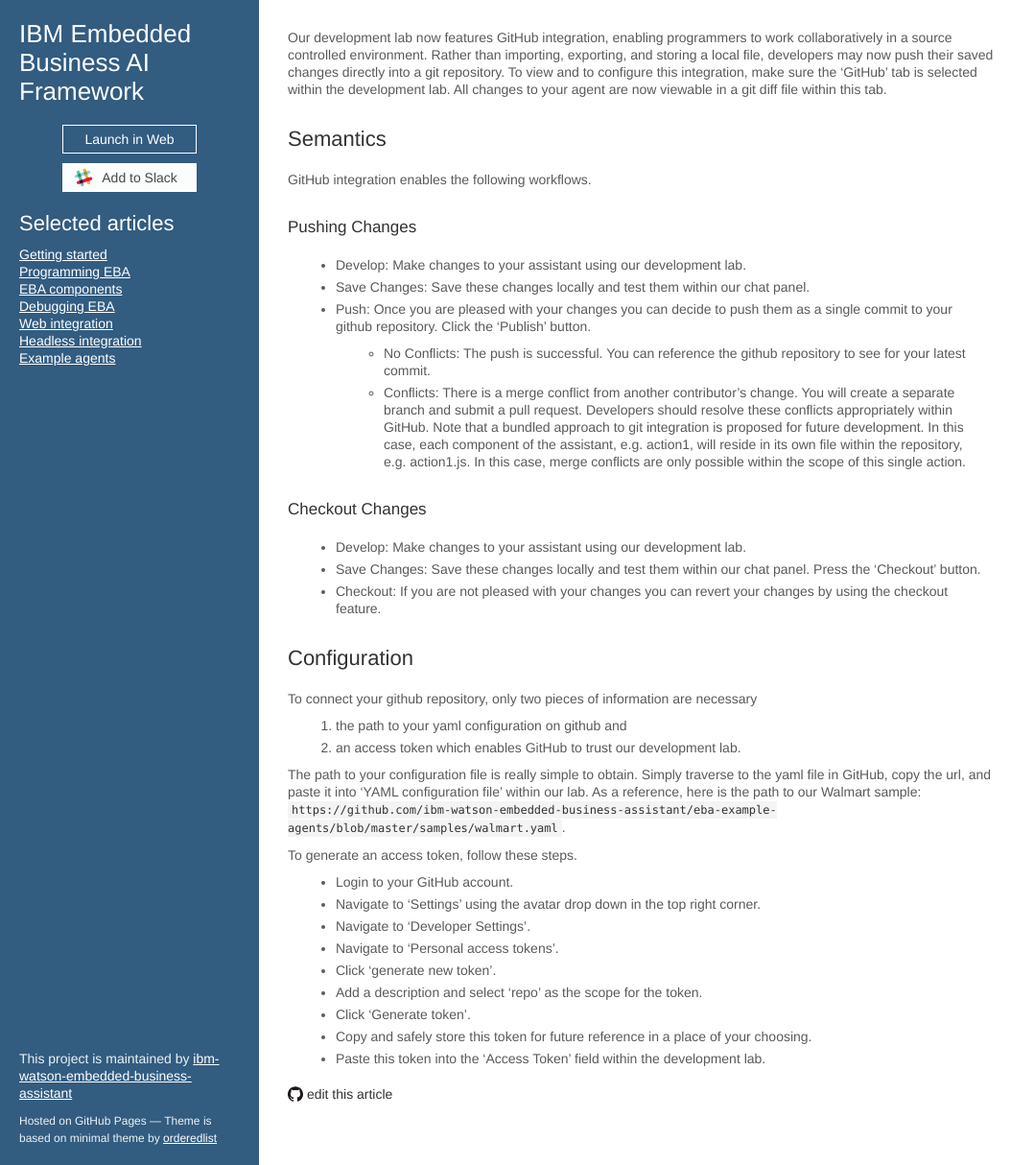
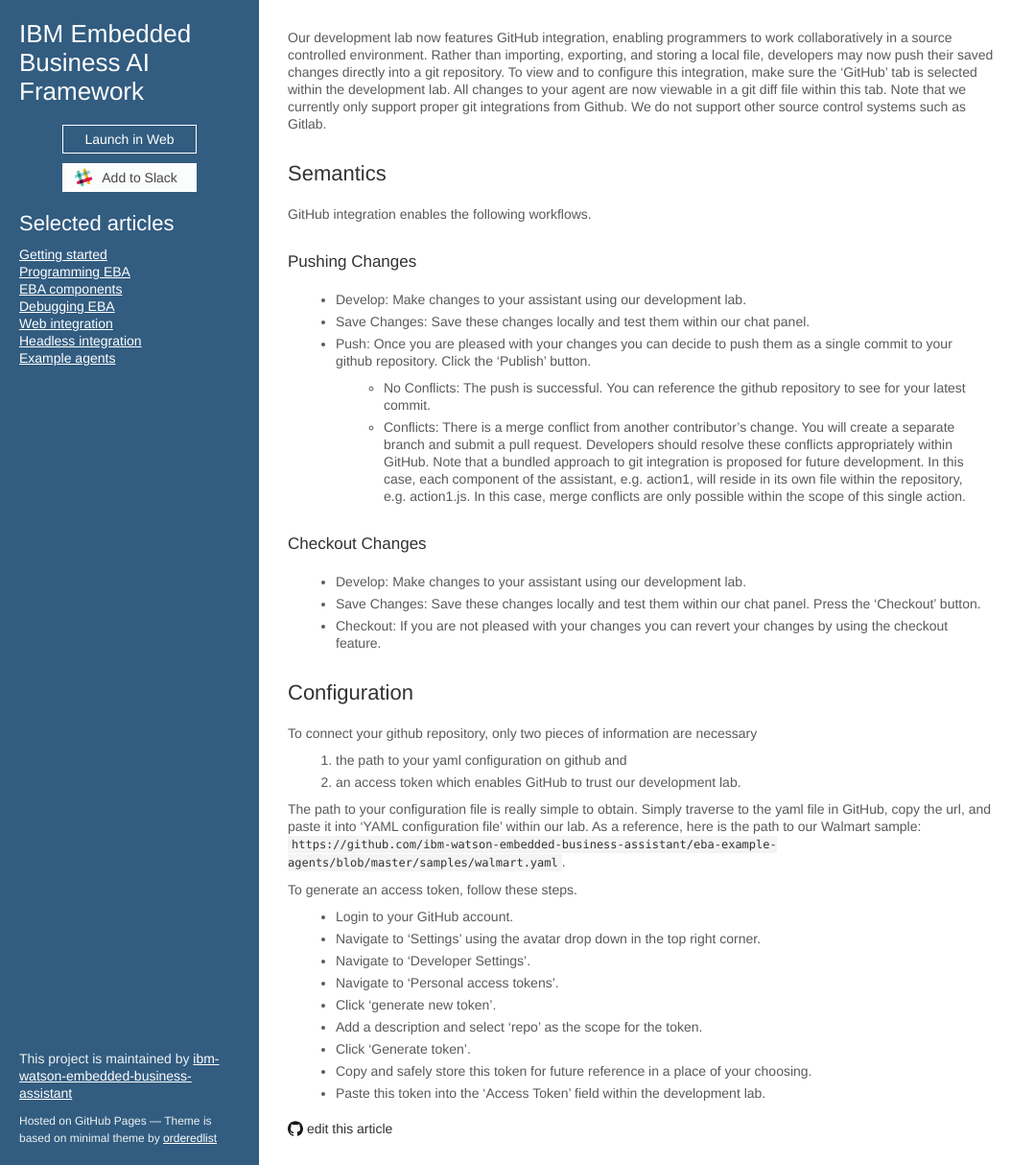
Before and after one commit to ibm-watson-embedded-business-assistant/eba-example-agents, a Jekyll site: the page built from docs/lab/SourceControl.md, in a window 1280 px wide and 1214 px high. Shown: the whole window at 96% size, without its empty margins (0-1078 px from the left). Built offline with Jekyll 4.4.1, drawn with Linux system fonts in a browser that asks for light colours; our own code applies the rules of GitHub Pages for plain Markdown files; the repository's description, which GitHub fills in, is left out.

Commit message:
Update SourceControl.md

```diff
--- a/docs/lab/SourceControl.md
+++ b/docs/lab/SourceControl.md
@@ -1,4 +1,4 @@
-Our development lab now features GitHub integration, enabling programmers to work collaboratively in a source controlled environment. Rather than importing, exporting, and storing a local file, developers may now push their saved changes directly into a git repository. To view and to configure this integration, make sure the 'GitHub' tab is selected within the development lab. All changes to your agent are now viewable in a git diff file within this tab.
+Our development lab now features GitHub integration, enabling programmers to work collaboratively in a source controlled environment. Rather than importing, exporting, and storing a local file, developers may now push their saved changes directly into a git repository. To view and to configure this integration, make sure the 'GitHub' tab is selected within the development lab. All changes to your agent are now viewable in a git diff file within this tab. Note that we currently only support proper git integrations from Github. We do not support other source control systems such as Gitlab.
 
 ## Semantics
 GitHub integration enables the following workflows.
```
